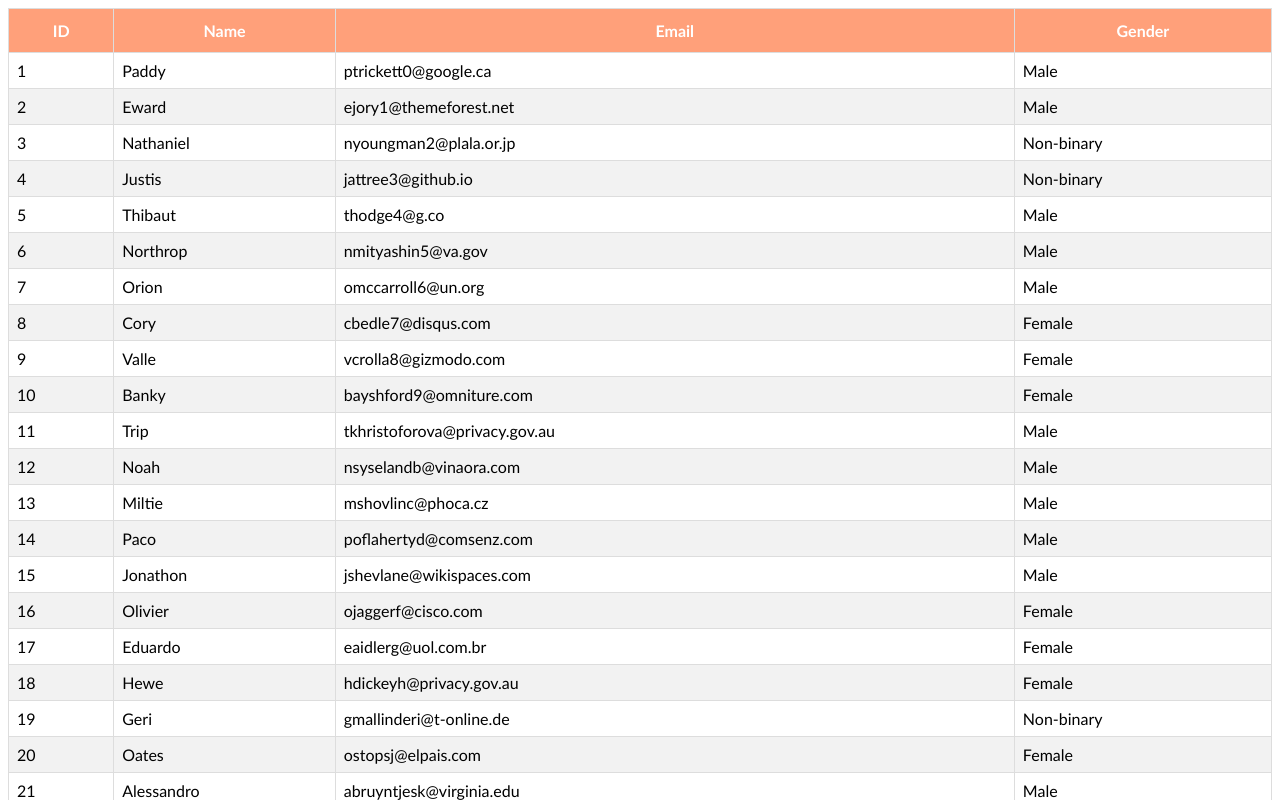
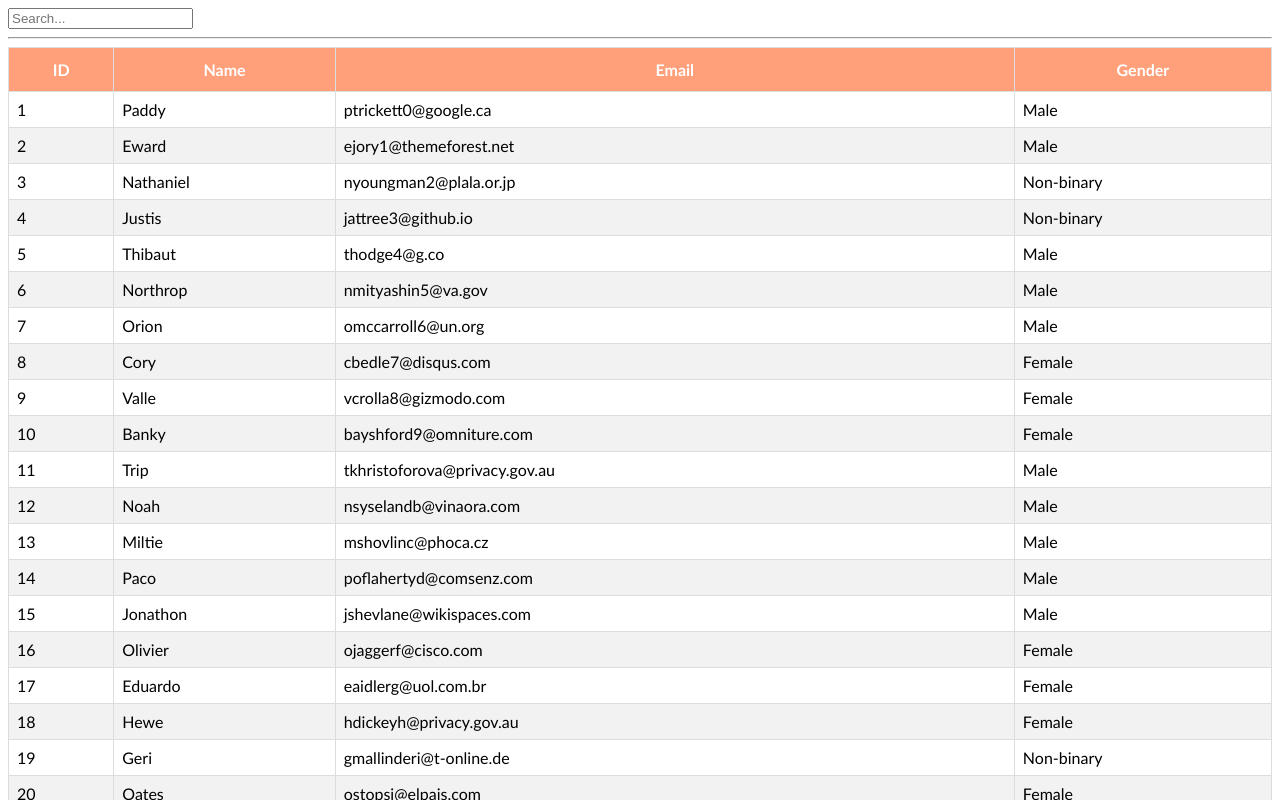
Before and after one commit to mabubakarsiddiq11/TenStackTable, a React (Vite) app: page / in a window 1280 px wide. Shown: the top 800 px of the page. Built offline with nearby package versions, Linux system fonts and the light colour scheme.

Commit message:
Add This Filter Option

```diff
--- a/src/Components/BasicTable.jsx
+++ b/src/Components/BasicTable.jsx
@@ -3,6 +3,7 @@ import {
   flexRender,
   getCoreRowModel,
   useReactTable,
+  getFilteredRowModel,
 } from "@tanstack/react-table";
 import mockData from "./MockData.json";
 import { columns } from "./Columns";
@@ -11,17 +12,31 @@ import React, { useState } from "react";
 function BasicTable() {
   const finalData = React.useMemo(() => mockData, []);
   const FinalColumns = React.useMemo(() => columns, []);
+  const [filtering, setFiltering] = useState("");
 
   const tableInstance = useReactTable({
     data: finalData,
     columns: FinalColumns,
     getCoreRowModel: getCoreRowModel(),
+    getFilteredRowModel: getFilteredRowModel(),
+    onGlobalFilterChange: setFiltering,
+    state: {
+      globalFilter: filtering,
+    },
   });
 
   // console.log("Test", tableInstance.getHeaderGroups());
 
   return (
     <div>
+       <input
+        type="text"
+        placeholder="Search..."
+        value={filtering}
+        onChange={(e) => setFiltering(e.target.value)}
+      />
+      <br />
+      <hr />
       <table>
         <thead>
           {tableInstance.getHeaderGroups().map((headerGroup) => (
```
